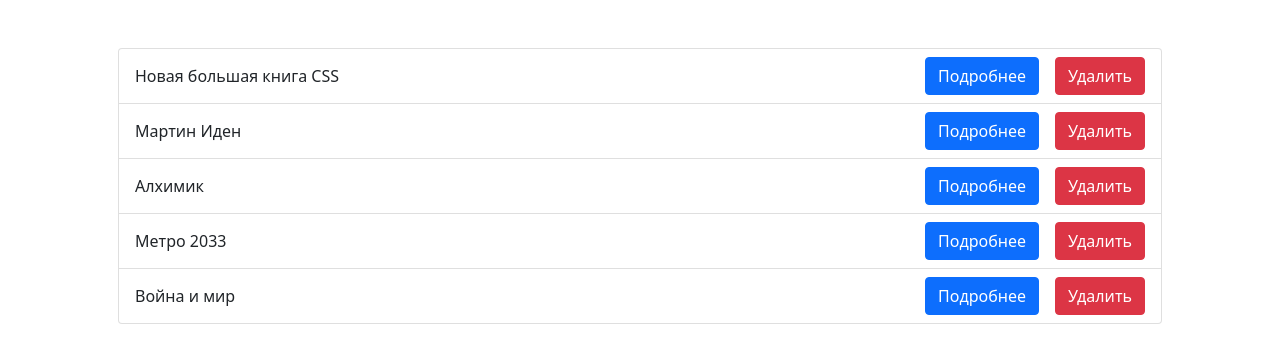
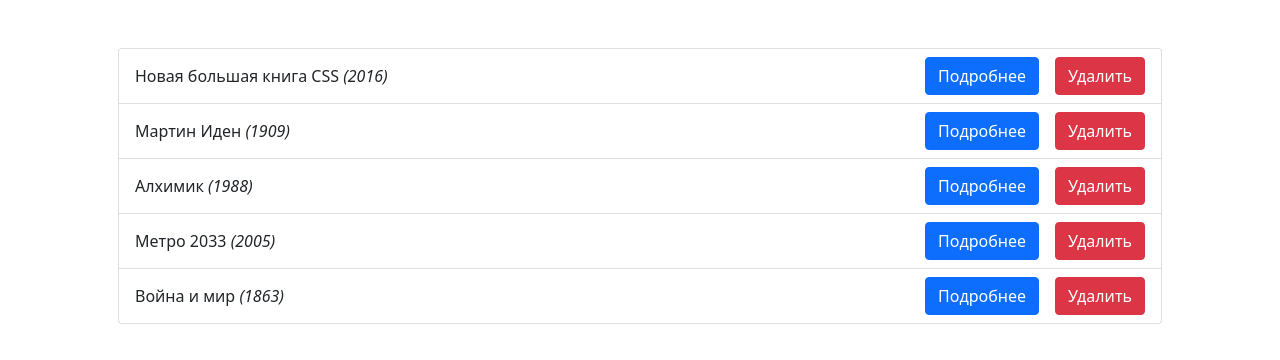
Before and after one commit to Handsome1337/oken-test, a React app: page / in a window 1280 px wide. Shown: the top 360 px of the page. Built offline with nearby package versions, Linux system fonts and the light colour scheme.

Commit message:
Добавляет отображение года выпуска книги в списке книг

```diff
--- a/src/components/BookItem/index.tsx
+++ b/src/components/BookItem/index.tsx
@@ -4,13 +4,15 @@ import { Link } from 'react-router-dom';
 interface IBookItemProps {
   id: string;
   name: string;
+  year: number;
   deleteBook: (id: string) => void;
 }
 
-export const BookItem: React.FC<IBookItemProps> = ({ name, id, deleteBook } ) => {
+export const BookItem: React.FC<IBookItemProps> = ({ name, id, year, deleteBook } ) => {
   return (
     <li className="list-group-item list-group-item-action d-flex align-items-center">
-      {name}
+      {name}&nbsp;
+      <span className="fst-italic fw-light">({year})</span>
       <div className="ms-auto">
         <Link to={`/book/${id}`} className="btn btn-primary me-3">Подробнее</Link>
         <button className="btn btn-danger" onClick={() => deleteBook(id)}>Удалить</button>
--- a/src/components/BookList/index.tsx
+++ b/src/components/BookList/index.tsx
@@ -8,8 +8,8 @@ interface IBookListProps {
 }
 
 export const BookList: React.FC<IBookListProps> = ({ books, deleteBook }) => {
-  const listItems = books.map(({ id, name }) =>
-    <BookItem key={id} name={name} id={id} deleteBook={deleteBook} />
+  const listItems = books.map(({ id, name, year }) =>
+    <BookItem key={id} name={name} id={id} year={year} deleteBook={deleteBook} />
   );
 
   if (!listItems.length) {
```
